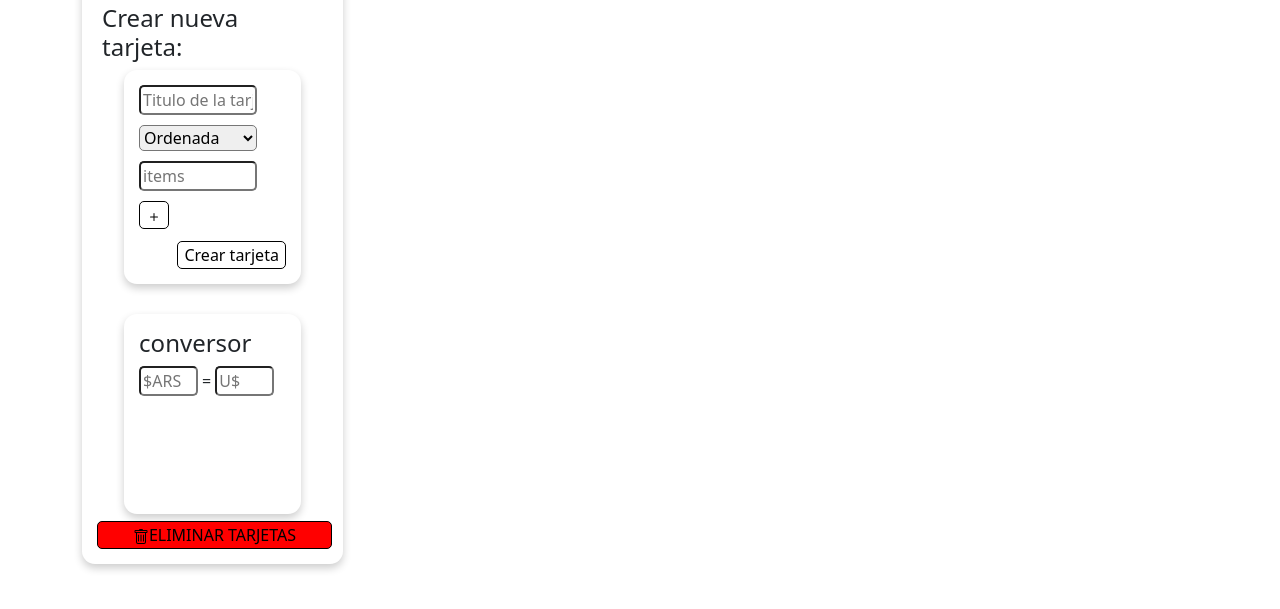
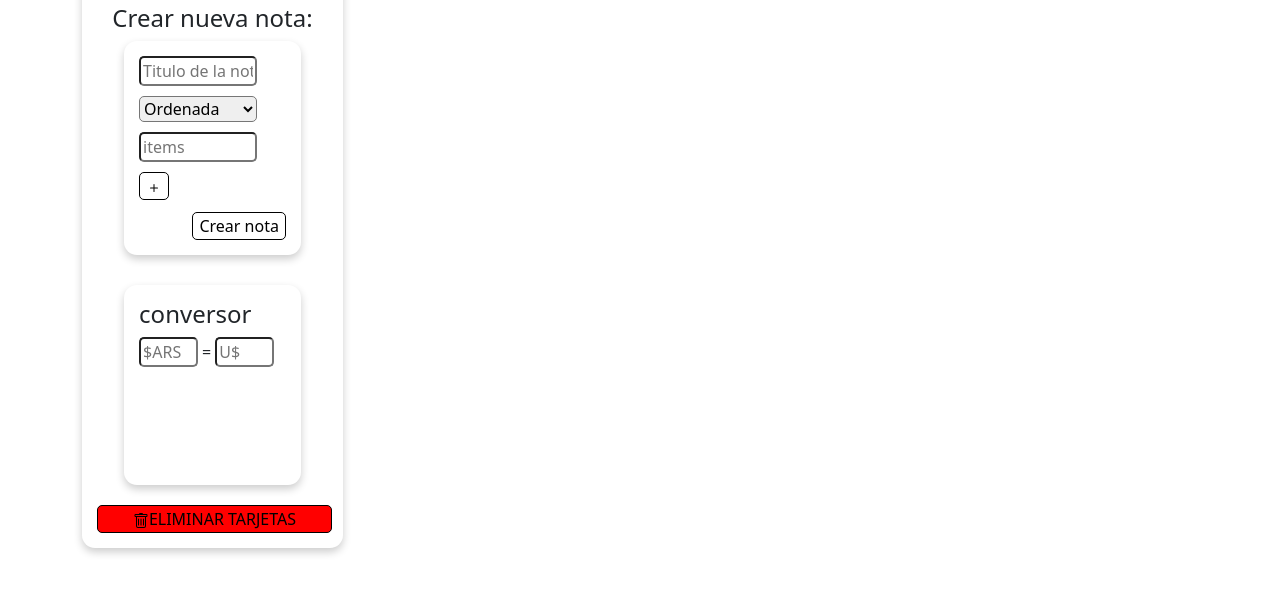
Before and after one commit to bigote97/final-js, a website: page index.html in a window 1280 px wide. Shown: the part 147-756 px from the top of the page. Drawn offline with nearby package versions, Linux system fonts and the light colour scheme; no server answers.

```diff
--- a/index.html
+++ b/index.html
@@ -22,17 +22,17 @@
         <aside class="col-sm-12 col-md-3 col-lg-3 col-xl-3">
           <div class="tools-card">
             <h2>Herramientas</h2>
-            <h4>Crear nueva tarjeta:</h4>
+            <h4>Crear nueva nota:</h4>
             <div class="tools-card-maker">
-              <input type="text" placeholder="Titulo de la tarjeta" id="inputTitulo">
-              <select name="tipo" placeholder="Tipo de tarjeta" id="inputTipo">
+              <input type="text" placeholder="Titulo de la nota" id="inputTitulo">
+              <select name="tipo" placeholder="Tipo de nota" id="inputTipo">
                 <option value="0">Ordenada</option>
                 <option value="1">Desordenada</option>
               </select>
               <input type="text" placeholder="items" id="inputItem">
-              <button id="crearItem"><img src="icons/plus.svg" alt="agregar tarjeta"></button>
+              <button id="crearItem"><img src="icons/plus.svg" alt="agregar item"></button>
               <ul class="tools-card-maker-list" id="listaItems"></ul>
-              <button class="tools-card-maker-boton" id="crearLista">Crear tarjeta</button>
+              <button class="tools-card-maker-boton" id="crearLista">Crear nota</button>
 
             </div>
             <div class="tools-card-dolar">
```
